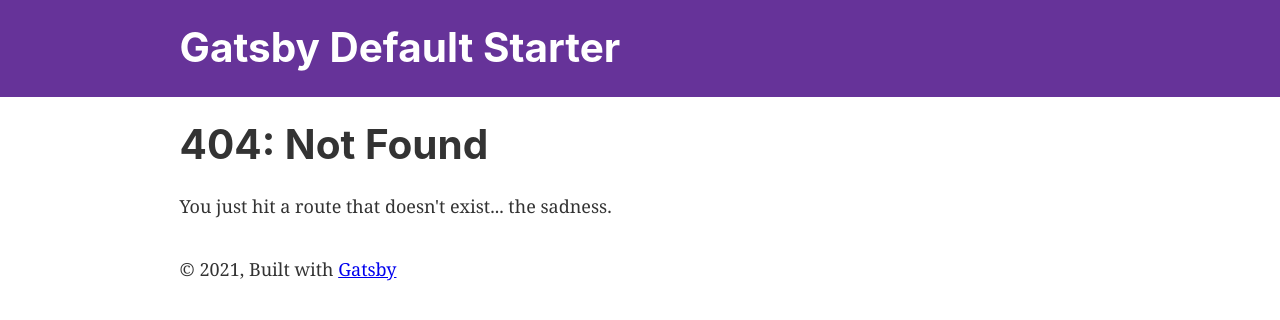
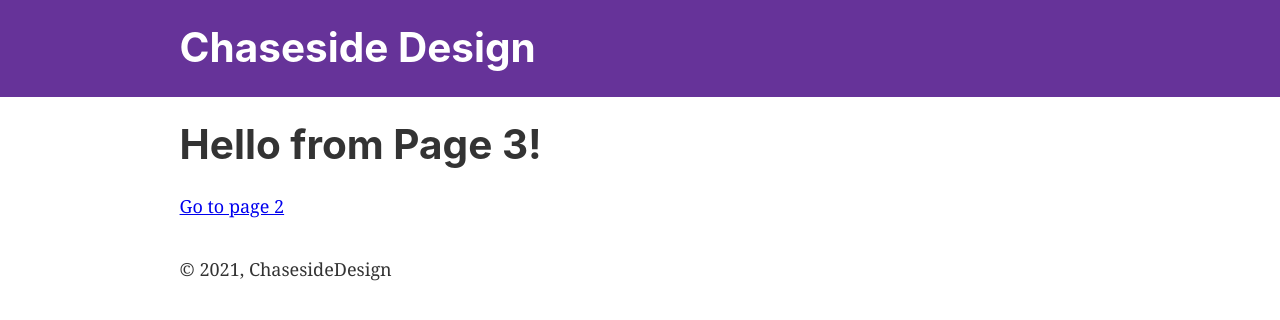
Before and after one commit to RichardHubbert/design-001, a Gatsby site: page /page-3 in a window 1280 px wide. Before the commit this address had no page. Built offline with nearby package versions, Linux system fonts and the light colour scheme; Gatsby itself is replaced by a stand-in of ours.

Commit message:
0002 Page 3 added

```diff
--- a/gatsby-config.js
+++ b/gatsby-config.js
@@ -1,6 +1,6 @@
 module.exports = {
   siteMetadata: {
-    title: `Gatsby Default Starter`,
+    title: `Chaseside Design`,
     description: `Kick off your next, great Gatsby project with this default starter. This barebones starter ships with the main Gatsby configuration files you might need.`,
     author: `@gatsbyjs`,
   },
--- a/src/components/layout.js
+++ b/src/components/layout.js
@@ -39,9 +39,8 @@ const Layout = ({ children }) => {
             marginTop: `2rem`,
           }}
         >
-          © {new Date().getFullYear()}, Built with
+          © {new Date().getFullYear()}, ChasesideDesign
           {` `}
-          <a href="https://www.gatsbyjs.com">Gatsby</a>
         </footer>
       </div>
     </>
--- /dev/null
+++ b/src/pages/page-3.js
@@ -0,0 +1,14 @@
+import React from 'react'
+
+import {Link} from 'gatsby'
+
+import Layout from '../components/layout'
+
+export default () => (
+
+    <Layout>
+
+        <h1>Hello from Page 3!</h1>
+        <Link to="/page-2">Go to page 2</Link>
+    </Layout>
+)
```
